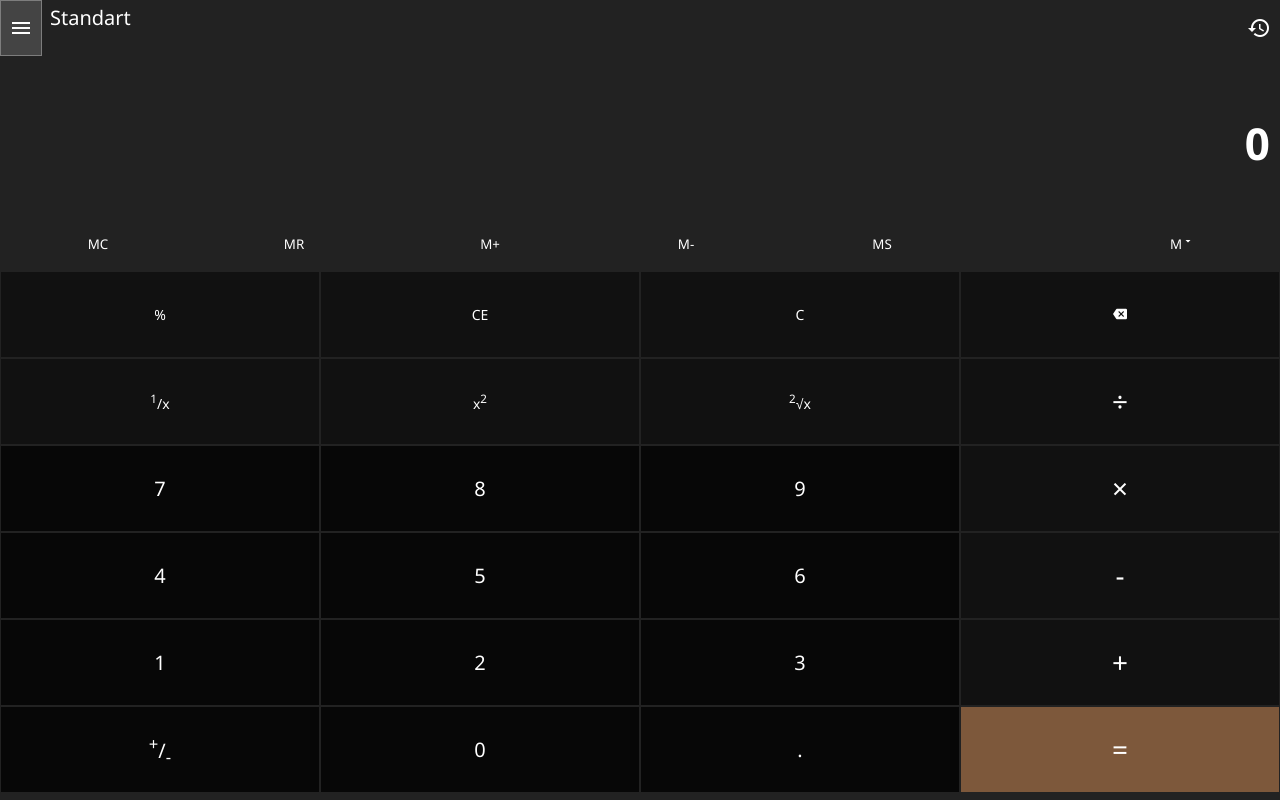
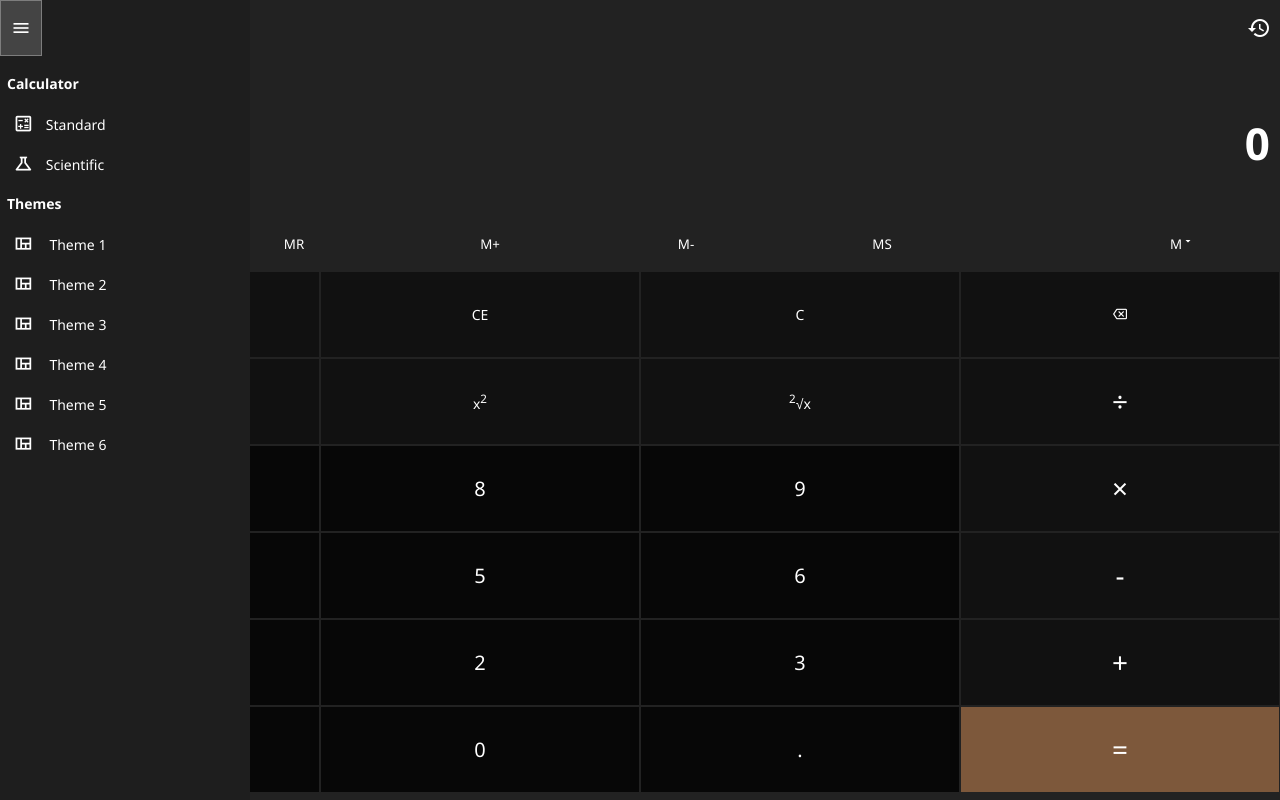
Before and after one commit to Metehan-Altuntekin/calculator, a plain HTML site: page index.html in a window 1280 px wide. Both pictures are taken after a click on the button "menu". Drawn offline with Linux system fonts and the light colour scheme.

Commit message:
added menu, changed google icons to outlined version, some fixes

```diff
--- /dev/null
+++ b/css/menu.scss
@@ -0,0 +1,73 @@
+#menu-button{
+  z-index: 100;
+  font-size: 20px;
+}
+
+#menu{
+  position: fixed;
+  left: -250px;
+  top: 0;
+  height: 100vh;
+  width: 250px;
+  padding-top: 8vh;
+  text-align: start;
+  font-size: 14px;
+  background-color: #1e1e1e;
+  transition: 0.15s;
+
+  .inner{
+    height: 100%;
+    overflow-y: scroll;
+
+    &::-webkit-scrollbar{
+      width: 4px;
+
+      &:hover{
+
+      }
+    }
+    &::-webkit-scrollbar-track{
+      background-color: transparent;
+    }
+    &::-webkit-scrollbar-thumb{
+      background-color: #888;
+      border: 1px solid #1e1e1e;
+    }
+    &::-webkit-scrollbar-button{
+      height: 10px;
+    }
+  }
+
+
+  h2{
+    font-size: inherit;
+    line-height: 40px;
+    vertical-align: middle;
+    padding-left: 7px;
+    font-weight: 600;
+  }
+
+  button{
+    display: block;
+    width: 100%;
+    background-color: transparent;
+    height: 40px;
+    border: none;
+    text-align: inherit;
+    padding-left: 12px;
+    border: 1px solid hsla(0, 0%, 50%, 0);
+    font-size: inherit;
+    &:hover{
+      background-color: #444;
+      border: 1px solid hsla(0, 0%, 50%, 0.7);
+    }
+
+    span{
+      vertical-align: -4px;
+      font-size: 1.3rem;
+      background-size: 100%;
+      margin-right: 12px;
+    }
+  }
+
+}
--- a/index.html
+++ b/index.html
@@ -5,23 +5,25 @@
   <meta charset="UTF-8">
   <meta http-equiv="X-UA-Compatible" content="IE=edge">
   <meta name="viewport" content="width=device-width, initial-scale=1.0">
-  <meta name="description" content="Copy of Windows 10 calculator. Built completely by Metehan-Altuntekin from scratch.">
+  <meta name="description"
+    content="Copy of Windows 10 calculator. Built completely by Metehan-Altuntekin from scratch.">
   <meta name="author" content="Metehan-Altuntekin">
   <title>Calculator</title>
 
 
   <link rel="stylesheet" href="./css/general.css">
+  <link rel="stylesheet" href="./css/menu.css">
 
   <!--Google Material Icons-->
-  <link href="https://fonts.googleapis.com/icon?family=Material+Icons" rel="stylesheet">
+  <link href="https://fonts.googleapis.com/icon?family=Material+Icons+Outlined" rel="stylesheet">
 </head>
 
 <body>
   <div id="calculator">
     <header>
-      <button class="material-icons">menu</button>
-      <h2>Standart</h2>
-      <button class="material-icons">history</button>
+      <button class="material-icons-outlined" id="menu-button">menu</button>
+      <h2>Standard</h2>
+      <button class="material-icons-outlined">history</button>
     </header>
     <div id="display" title="display area">
       <output id="output" title="display upper line"></output>
@@ -33,13 +35,14 @@
       <button>M+</button>
       <button>M-</button>
       <button>MS</button>
-      <button>M<span class="material-icons">arrow_drop_down</span></button>
+      <button>M<span class="material-icons-outlined">arrow_drop_down</span></button>
     </nav>
     <div id="keypad">
       <button class="entry-modifiers" value="percent" title="percentage modifier">%</button>
       <button id="clearEntry" title="clear entry">CE</button>
       <button id="clearAll" title="clear all">C</button>
-      <button class="entry-modifiers material-icons" id="backspace-button" value="backspace" title="backspace">backspace</button>
+      <button class="entry-modifiers material-icons-outlined" id="backspace-button" value="backspace"
+        title="backspace">backspace</button>
 
       <button class="entry-modifiers" value="invert" title="invert modifier"><sup>1</sup>/x</button>
       <button class="entry-modifiers" value="square" title="square modifier">x<sup>2</sup></button>
@@ -61,11 +64,30 @@
       <button class="number" value="3" title="number 3">3</button>
       <button class="operator" value="+" title="addition operator">+</button>
 
-      <button class="entry-modifiers" id="negate-button" value="negate" title="negate modifier"><sup>+</sup>/<sub>-</sub></button>
-      <button class="number" value="0"  title="number 0">0</button>
+      <button class="entry-modifiers" id="negate-button" value="negate"
+        title="negate modifier">+/-</button>
+      <button class="number" value="0" title="number 0">0</button>
       <button class="entry-modifiers" id="dot-button" value="dot" title="decimal point">.</button>
       <button id="executor" value="execute" title="execute">=</button>
     </div>
+    <aside class="left" id="menu">
+      <div class="inner">
+        <ul>
+          <li><h2>Calculator</h2></li>
+          <li><button><span class="material-icons-outlined">calculate</span>Standard</button></li>
+          <li><button><span class="material-icons-outlined">science</span>Scientific</button></li>
+        </ul>
+        <ul>
+          <li><h2>Themes</h2></li>
+          <li><button><span class="material-icons-outlined">view_quilt</span> Theme 1</button></li>
+          <li><button><span class="material-icons-outlined">view_quilt</span> Theme 2</button></li>
+          <li><button><span class="material-icons-outlined">view_quilt</span> Theme 3</button></li>
+          <li><button><span class="material-icons-outlined">view_quilt</span> Theme 4</button></li>
+          <li><button><span class="material-icons-outlined">view_quilt</span> Theme 5</button></li>
+          <li><button><span class="material-icons-outlined">view_quilt</span> Theme 6</button></li>
+        </ul>
+      </div>
+    </aside>
   </div>
 
 </body>
@@ -76,4 +98,6 @@
 <script src="./scripts/executor.js"></script>
 <script src="./scripts/scenario.js"></script>
 
+<script src="./scripts/menu.js"></script>
+
 </html>
--- /dev/null
+++ b/scripts/menu.js
@@ -0,0 +1,10 @@
+const menuButton = document.getElementById("menu-button")
+const menu = document.getElementById("menu")
+
+menuButton.addEventListener("click", function () {
+  if(getComputedStyle(menu).left == "0px"){
+    menu.style.left = "-250px"
+  } else{
+    menu.style.left = "0px"
+  }
+})
```
Also changed, not shown: css/menu.css (added), 1 other file.
